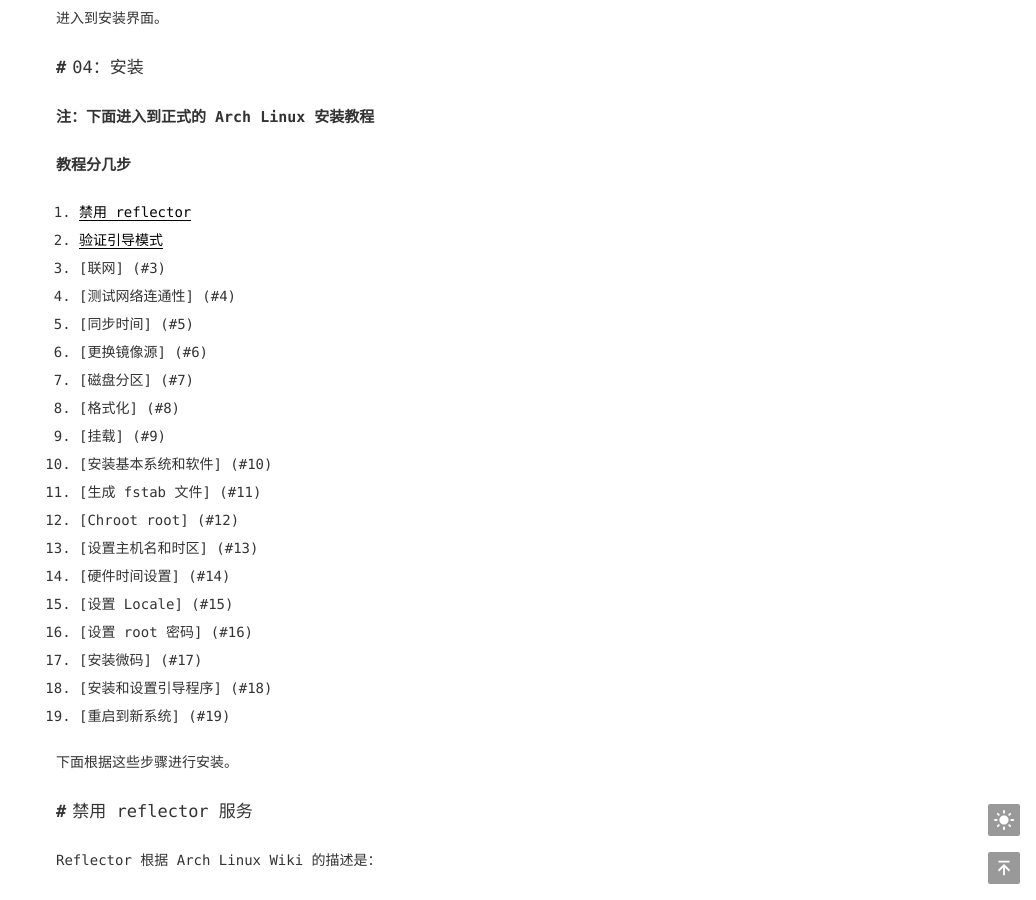
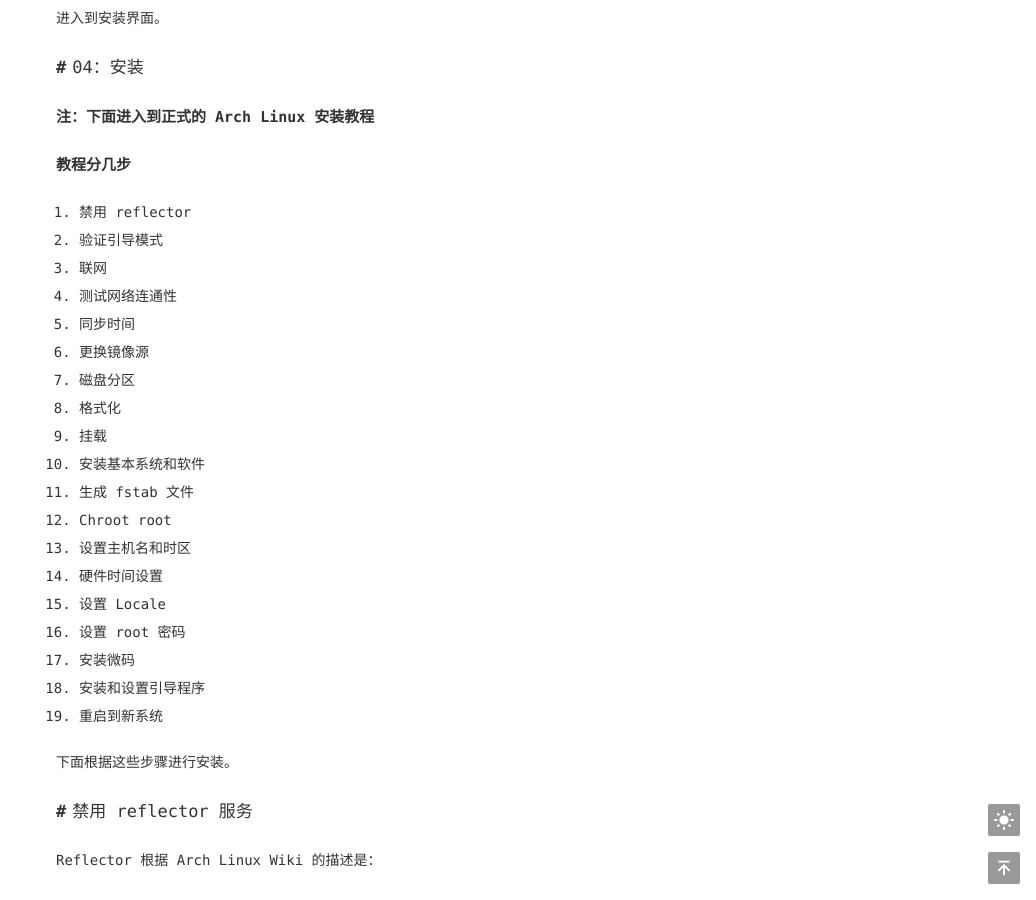
Before and after one commit to aineer/hexo-blog-test, a Jekyll site: the page built from _posts/2023-10-21-arch-linux-install.md, in a window 1280 px wide and 900 px high, scrolled down 5377 px. Shown: the whole window, without its empty margins (244-1280 px from the left). Built offline with Jekyll 4.4.1, drawn with Linux system fonts in a browser that asks for light colours; some of the changed text lies outside the part shown.

Commit message:
修改错误

````diff
--- a/_posts/2023-10-21-arch-linux-install.md
+++ b/_posts/2023-10-21-arch-linux-install.md
@@ -104,25 +104,25 @@
 
 ### 教程分几步
 
-1. [禁用 reflector](#禁用-reflector-服务)
-2. [验证引导模式](#验证引导模式)
-3. [联网] (#3)
-4. [测试网络连通性] (#4)
-5. [同步时间] (#5)
-6. [更换镜像源] (#6)
-7. [磁盘分区] (#7)
-8. [格式化] (#8)
-9. [挂载] (#9)
-10. [安装基本系统和软件] (#10)
-11. [生成 fstab 文件] (#11)
-12. [Chroot root] (#12)
-13. [设置主机名和时区] (#13)
-14. [硬件时间设置] (#14)
-15. [设置 Locale] (#15)
-16. [设置 root 密码] (#16)
-17. [安装微码] (#17)
-18. [安装和设置引导程序] (#18)
-19. [重启到新系统] (#19)
+1. 禁用 reflector
+2. 验证引导模式
+3. 联网
+4. 测试网络连通性
+5. 同步时间
+6. 更换镜像源
+7. 磁盘分区
+8. 格式化
+9. 挂载
+10. 安装基本系统和软件
+11. 生成 fstab 文件
+12. Chroot root
+13. 设置主机名和时区
+14. 硬件时间设置
+15. 设置 Locale
+16. 设置 root 密码
+17. 安装微码
+18. 安装和设置引导程序
+19. 重启到新系统
 
 下面根据这些步骤进行安装。
 
@@ -155,7 +155,7 @@
 
 可以看到输入了一堆EFI变量，代表当前是UEFI启动。（如果是传统BIOS 启动可能根本不会有这个目录）。
 
-## 联网 {#3}
+## 联网
 
 Arch Linux 的安装需要联网。
 
@@ -182,7 +182,7 @@
 
 ### 注：「#」开头的是注释是为了方便读者理解加的，不用敲上
 
-## 测试网络连通性 {#4}
+## 测试网络连通性
 
 ```bash
 ping -c 4 www.baidu.com
@@ -192,7 +192,7 @@
 
 如果显示超时的话请回到联网一节重新连接。
 
-## 同步时间 {#5}
+## 同步时间
 
 同步系统时间是**非常重要**的。系统时间不正确时有些应用程序甚至无法正常执行。这里用 **timedatectl** 同步时间。
 
@@ -202,7 +202,7 @@
 
 ![sync_time](/posts/2023/10/21/sync_time.png)
 
-## 更换镜像源 {#6}
+## 更换镜像源
 
 在安装过程中，推荐使用一个国内的镜像站来加快下载速度。
 
@@ -226,7 +226,7 @@
 如图：
 ![mirror](/posts/2023/10/21/mirror_list.png)
 
-## 磁盘分区 {#7}
+## 磁盘分区
 
 这里我用的分区分案是：
 ・/boot分区分400M。
@@ -284,7 +284,7 @@
 
 ![lsblk](/posts/2023/10/21/lsblk_parttion_message.png)
 
-## 格式化 {#8}
+## 格式化
 
 分好区然后把它们格式化成对应文件系统的格式
 
@@ -354,7 +354,7 @@
 umount /mnt
 ```
 
-## 挂载 {#9}
+## 挂载
 
 挂载格式好的分区到 /mnt，/mnt里面的就是你安装的系统。
 
@@ -387,7 +387,7 @@
 
 ![cleck swap](/posts/2023/10/21/free_cleck_swap.png "要确认好才继续")
 
-## 安装基本系统和软件 {#10}
+## 安装基本系统和软件
 
 使用 pacstrap 脚本安装基础包、内核、固件包和其他常用工具：
 
@@ -399,7 +399,7 @@
 
 ![insatll base system](/posts/2023/10/21/pacstrap_insatll_base_system.png)
 
-## 生成fstab文件 {#11}
+## 生成fstab文件
 
 fstab 文件可用于定义磁盘分区，各种其他块设备或远程文件系统应如何装入文件系统。 关于更多fstab的信息可以看[这里](https://wiki.archlinux.org/title/Fstab)
 
@@ -417,7 +417,7 @@
 
 输出结果应该类似。
 
-## Chroot root {#12}
+## Chroot root
 
 切换到新安装好的 Arch Linux系统
 
@@ -427,7 +427,7 @@
 
 ![arch-chroot](/posts/2023/10/21/arch-chroot.png)
 
-## 设置主机名和时区 {#13}
+## 设置主机名和时区
 
 ```bash
 vim /etc/hostname
@@ -458,13 +458,13 @@
 ln -sf /usr/share/zoneinfo/Asia/Shanghai /etc/localtime
 ```
 
-## 硬件时间设置 {#14}
+## 硬件时间设置
 
 ```bash
 hwclock --systohc # 同步硬件时间
 ```
 
-## 设置 Locale {#15}
+## 设置 Locale
 
 Locale 决定了软件使用的语言、书写习惯和字符集。
 
@@ -498,7 +498,7 @@
 
 ### 注：密码输入时是看不到的，不要以为是键盘或者系统坏了
 
-## 安装微码 {#17}
+## 安装微码
 
 来自 archcn wiki：
 
@@ -519,7 +519,7 @@
 pacman -S amd-ucode # amd
 ```
 
-## 安装和设置引导程序 {#18}
+## 安装和设置引导程序
 
 这里用 grub（GRand Unified Bootloader）引导程序来引导新安装的Arch Linux。
 也可以参考 [wiki](https://wiki.archlinux.org/title/GRUB)
@@ -531,7 +531,7 @@
 # grub用来引导、efibootmgr将启动项写入NVRAM、os-prober用来引导多系统
 ```
 
-安装grub
+安装 grub
 
 ```bash
 grub-install --target=x86_64-efi --efi-directory=/boot/efi --bootloader-id=live-arch
@@ -573,7 +573,7 @@
 
 ### 注：这里没有引导到 Windows 和其他操作系统是正常现象，是 os-prober 的bug。只需要等下重启后在新安装的系统里再一次执行「grub-mkconfig -o /boot/grub/grub.cfg 」命令即可
 
-## 重启到新系统 {#19}
+## 重启到新系统
 
 ### 到激动人心的时刻了
 
````
